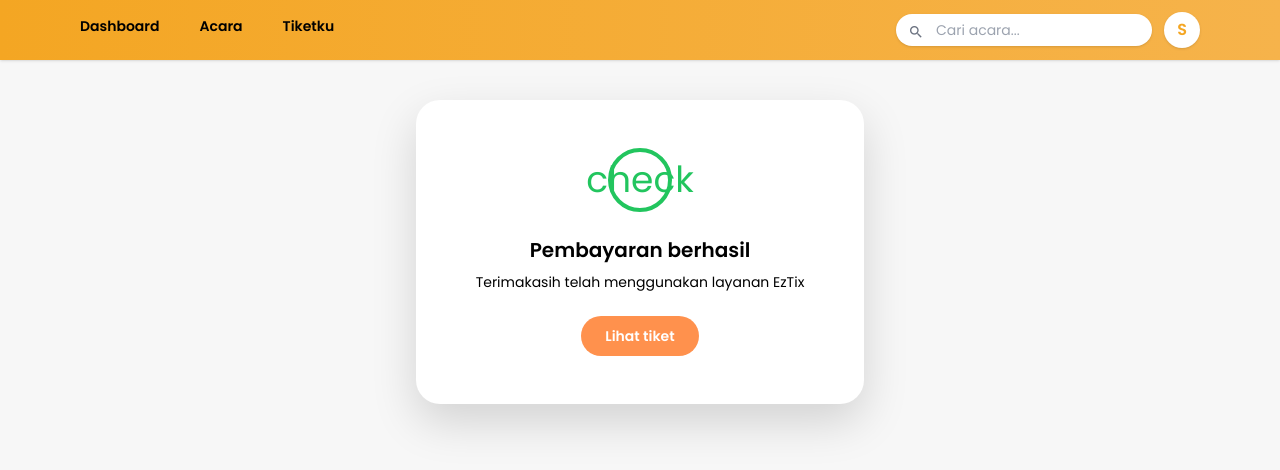
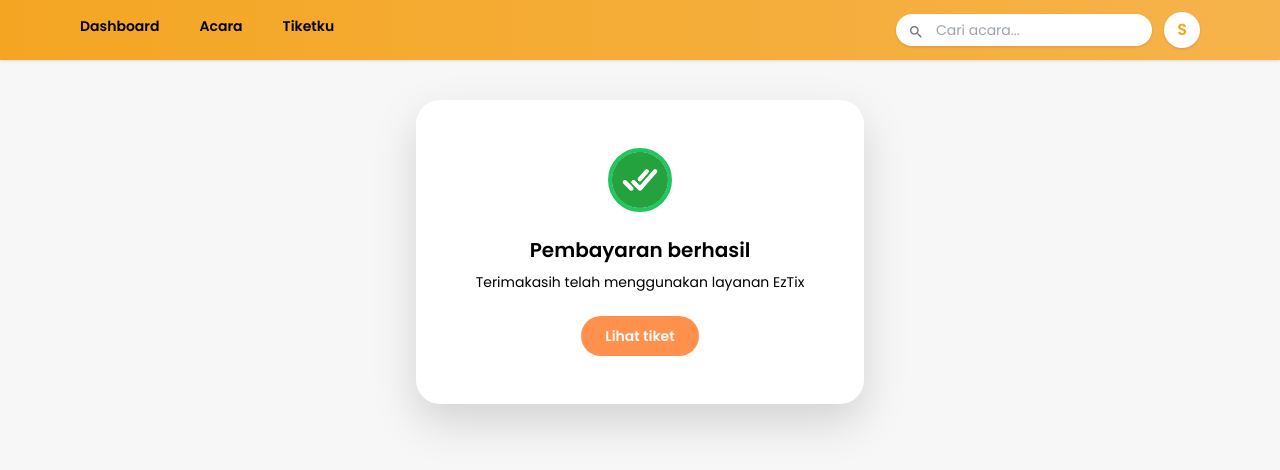
Before and after one commit to Vellapuspita/Ez-Tix-Ticketing, a React (Vite) app in the folder frontend/: page /payment-success in a window 1280 px wide. Shown: the top 470 px of the page. Built offline with nearby package versions, Linux system fonts and the light colour scheme; sample sign-in values are in the browser's storage.

Commit message:
feat: replace check icon with success image in PaymentSuccessPage for enhanced visual feedback

```diff
--- a/frontend/src/pages/PaymentSuccessPage.jsx
+++ b/frontend/src/pages/PaymentSuccessPage.jsx
@@ -1,4 +1,5 @@
 import { useNavigate } from "react-router-dom";
+import image from "../assets/image.png"; // ← Import gambar ceklis kamu
 
 export default function PaymentSuccessPage() {
   const navigate = useNavigate();
@@ -6,17 +7,24 @@ export default function PaymentSuccessPage() {
   return (
     <div className="flex items-center justify-center">
       <div className="bg-white rounded-3xl shadow-card px-10 py-12 max-w-md w-full text-center">
+
+        {/* CHECK IMAGE */}
         <div className="mx-auto mb-6 h-16 w-16 rounded-full border-4 border-green-500 flex items-center justify-center">
-          <span className="material-icons-outlined text-4xl text-green-500">
-            check
-          </span>
+          <img
+            src={image}
+            alt="success"
+            className="w-30 h-30 object-contain"
+          />
         </div>
+
         <h1 className="text-xl font-semibold mb-2">
           Pembayaran berhasil
         </h1>
+
         <p className="text-sm text-muted mb-6">
           Terimakasih telah menggunakan layanan EzTix
         </p>
+
         <button
           onClick={() => navigate("/tickets")}
           className="px-6 py-2.5 rounded-full bg-primary text-white text-sm font-semibold"
```
